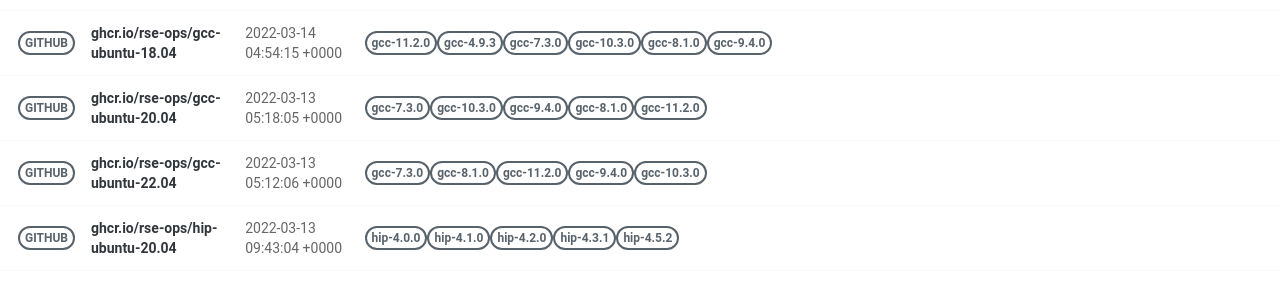
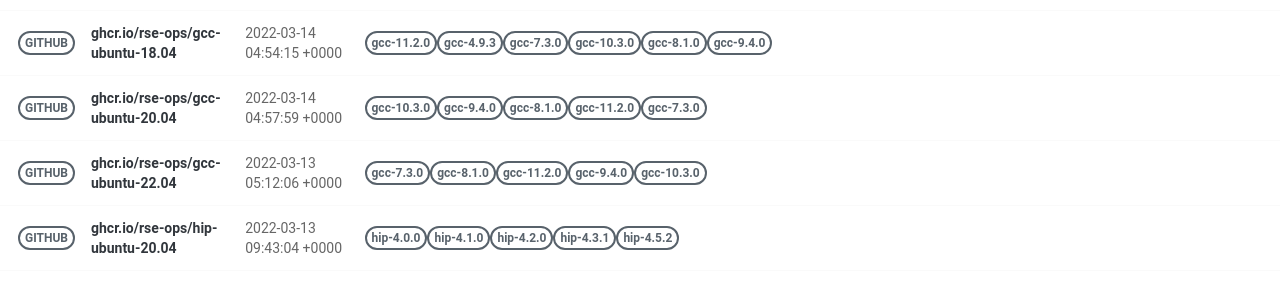
Before and after one commit to rse-ops/docker-images, a Jekyll site: the page built from pages/index.md, in a window 1280 px wide. Shown: the part 581-863 px from the top of the page. Built offline with Jekyll 4.4.1, drawn with Linux system fonts in a browser that asks for light colours; nearby versions of some CDN libraries.

Commit message:
Automated push to update library 2022-03-14

```diff
--- a/_library/ghcr.io-rse-ops-gcc-ubuntu-20.04.md
+++ b/_library/ghcr.io-rse-ops-gcc-ubuntu-20.04.md
@@ -1,14 +1,11 @@
 ---
 layout: container
 name: ghcr.io/rse-ops/gcc-ubuntu-20.04
-updated_at: 2022-03-13 05:18:05.641526
+updated_at: 2022-03-14 04:57:59.223259
 
 
 container_url: https://github.com/orgs/rse-ops/packages/container/package/gcc-ubuntu-20.04
 versions:
- - tag: gcc-7.3.0
-   dockerfile: https://github.com/rse-ops/docker-images/blob/main/ubuntu/gcc/Dockerfile
-   manifest: https://crane.ggcr.dev/manifest/ghcr.io/rse-ops/gcc-ubuntu-20.04:gcc-7.3.0
  - tag: gcc-10.3.0
    dockerfile: https://github.com/rse-ops/docker-images/blob/main/ubuntu/gcc/Dockerfile
    manifest: https://crane.ggcr.dev/manifest/ghcr.io/rse-ops/gcc-ubuntu-20.04:gcc-10.3.0
```
Also changed, not shown: other parts of _library/ghcr.io-rse-ops-gcc-ubuntu-20.04.md (+3 -0 lines).
